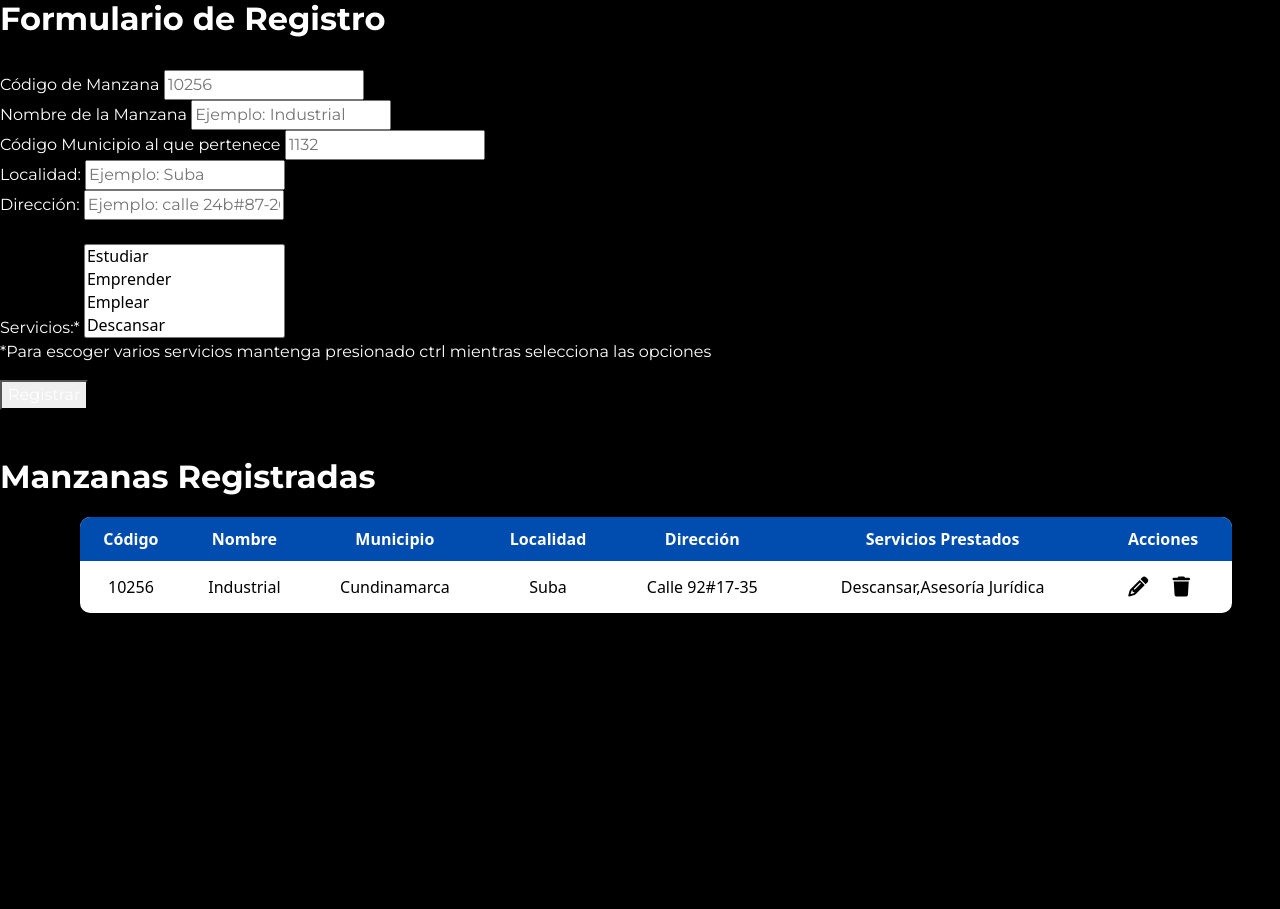
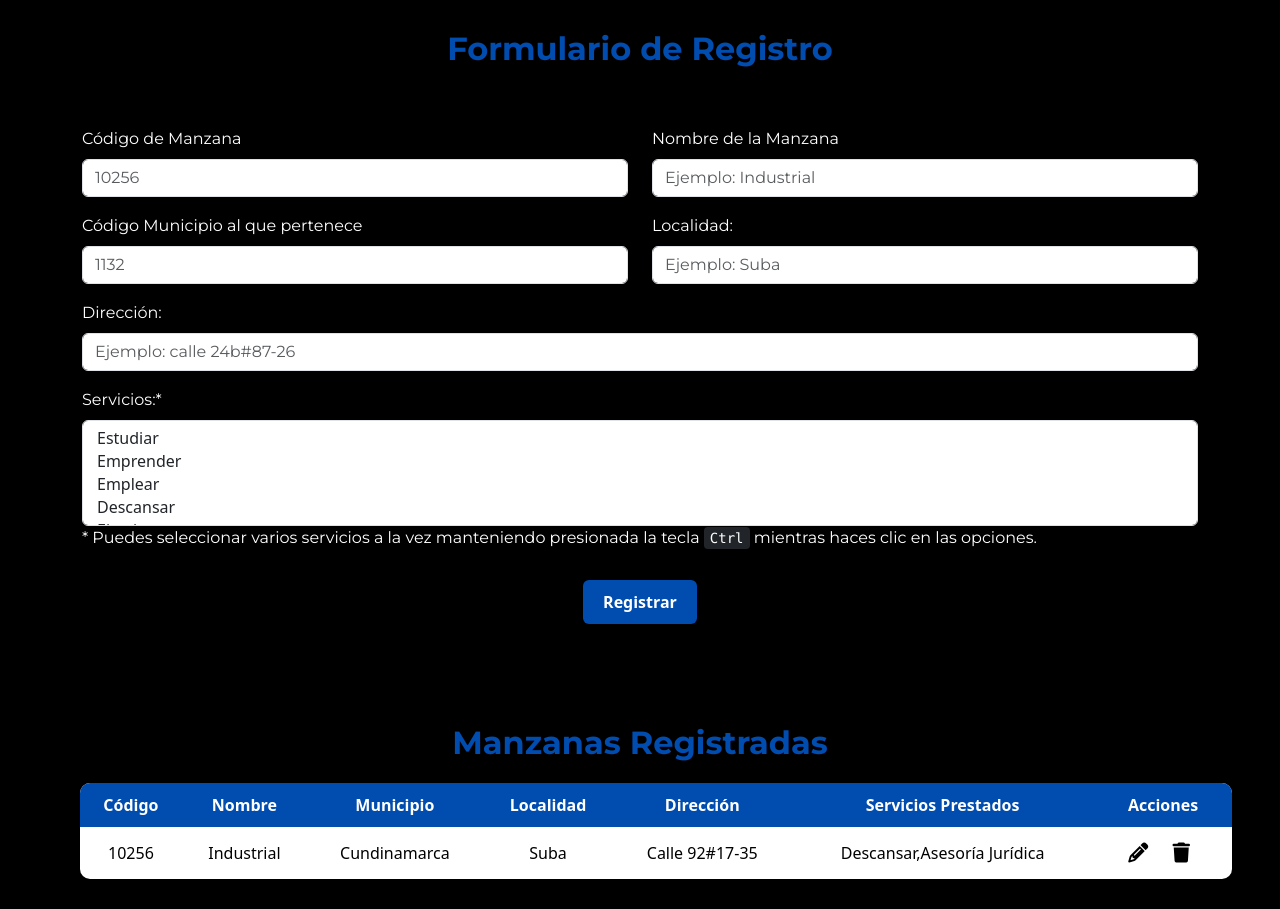
Before and after one commit to HeidyCardenas1903/Distrito-Capital---CDM, a Flask app: page /manzanas in a window 1280 px wide. Shown: the part 80-989 px from the top of the page. Before the commit the page ends 693 px from the top, so only its background shows below. Run offline with Flask 3, Linux system fonts and the light colour scheme; some libraries are stand-ins or nearby versions.

Commit message:
SE trabaja parte de estilo del template de manzanas (no finalizado)

```diff
--- a/static/css/style.css
+++ b/static/css/style.css
@@ -219,6 +219,9 @@ p,a,button,label,input{
         justify-content: center;
     }
 
+    p.text-muted{
+        color:var(--primary-color);
+    }
     /* Fin de estilos de formulario asignacion */
 
 
--- a/templates/modulos/establecimientos.html
+++ b/templates/modulos/establecimientos.html
@@ -14,7 +14,7 @@
 <!-- Cuerpo de pestañas de navegación -->
 <div class="tab-content" id="myTabContent">
     <div class="tab-pane fade show active" id="registrar" role="tabpanel" aria-labelledby="home-tab" tabindex="0">
-        <h2 class="titulos">Formulario de Registro</h2>
+        <h2 class="titulos">Formulario de establecimientos</h2>
         <br>
         <form action="" method="post" class="container mt-4">
             <div class="mb-3">
--- a/templates/modulos/manzanas.html
+++ b/templates/modulos/manzanas.html
@@ -1,27 +1,36 @@
 {%extends 'base.html'%}
 {%block title%}Manzanas{%endblock%}
 {%block content%}
-<h2>Formulario de Registro</h2>
+<h2 class="titulos">Formulario de Registro</h2>
 <br>
-<form action="" method="post">
-
-    <label for="codmanzana" class="subtitulo">Código de Manzana</label>
-    <input type="text" name="codmanzana" placeholder="10256" maxlength="5" minlength="5" required class="entrada">
-    <br>
-    <label for="nombres" class="subtitulo">Nombre de la Manzana</label>
-    <input type="text" name="nombres" placeholder="Ejemplo: Industrial" maxlength="20" required class="entrada">
-    <br>
-    <label for="codmunicipio" class="subtitulo">Código Municipio al que pertenece</label>
-    <input type="text" name="documento" placeholder="1132" maxlength="4" minlength="4"  required class="entrada">
-    <br>
-    <label for="localidad" class="subtitulo">Localidad:</label>
-    <input type="text" name="localidad" placeholder="Ejemplo: Suba" maxlength="20" required class="entrada">
-    <br>
-    <label for="direccion" class="subtitulo">Dirección:</label>
-    <input type="text" name="direccion" placeholder="Ejemplo: calle 24b#87-26" maxlength="40" required class="entrada">
-    <br><br>
-    <label for="servicios" class="subtitulo">Servicios:*</label>
-    <select name="servicioprest" id="servicioprest" multiple required class="entrada1">
+<form action="" method="post" class="container mt-4">
+    <div class="row">
+        <div class="col-md-6 mb-3">
+            <label for="codmanzana" class="form-label subtitulo">Código de Manzana</label>
+            <input type="text" name="codmanzana" class="form-control entrada" placeholder="10256" maxlength="5" minlength="5" required>
+        </div>
+        <div class="col-md-6 mb-3">
+            <label for="nombres" class="form-label subtitulo">Nombre de la Manzana</label>
+            <input type="text" name="nombres" class="form-control entrada" placeholder="Ejemplo: Industrial" maxlength="20" required>
+        </div>
+    </div>
+    <div class="row">
+        <div class="col-md-6 mb-3">
+            <label for="codmunicipio" class="form-label subtitulo">Código Municipio al que pertenece</label>
+            <input type="text" name="documento" class="form-control entrada" placeholder="1132" maxlength="4" minlength="4" required>
+        </div>
+        <div class="col-md-6 mb-3">
+            <label for="localidad" class="form-label subtitulo">Localidad:</label>
+            <input type="text" name="localidad" class="form-control entrada" placeholder="Ejemplo: Suba" maxlength="20" required>
+        </div>
+    </div>
+    <div class="mb-3">
+        <label for="direccion" class="form-label subtitulo">Dirección:</label>
+        <input type="text" name="direccion" class="form-control entrada" placeholder="Ejemplo: calle 24b#87-26" maxlength="40" required>
+    </div>
+    <div class="mb-3">
+        <label for="servicios" class="form-label subtitulo">Servicios:*</label>
+        <select name="servicioprest" id="servicioprest" multiple required class="form-select entrada1">
             <option value="1">Estudiar</option>
             <option value="2">Emprender</option>
             <option value="3">Emplear</option>
@@ -32,13 +41,12 @@
             <option value="8">Asesoría Psicológica</option>
             <option value="9">Lavanderías Comunitarias</option>
         </select>
-    <p>*Para escoger varios servicios mantenga presionado ctrl mientras selecciona las opciones</p>
+        <p class="text-muted" style="color:  #fff !important;">* Puedes seleccionar varios servicios a la vez manteniendo presionada la tecla <kbd>Ctrl</kbd> mientras haces clic en las opciones.</p>
+    </div>
+    <button type="submit" class="btn btn-primary">Registrar</button>
+</form>
 
-    <button type="submit">Registrar</button>
-
-</form>
-<br><br>
-<h2>Manzanas Registradas</h2>
+<h2 class="titulos">Manzanas Registradas</h2>
 <table>
     <thead>
         <tr>
```
Lines whose indentation alone changed are shown as unchanged.
